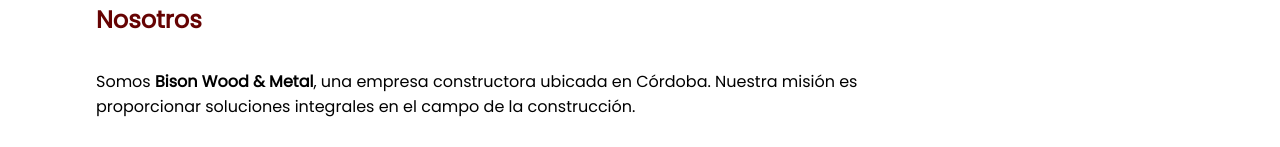
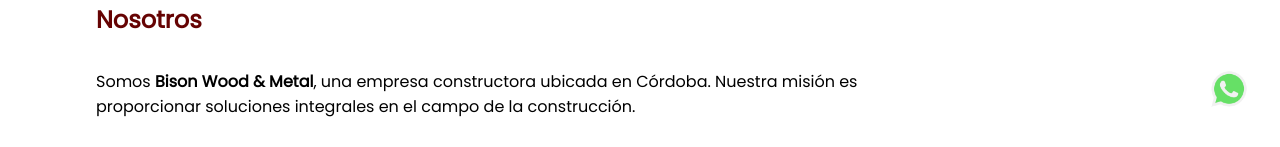
Before and after one commit to KevinStajurski/bison-wood-and-metal, a Next.js app: page / in a window 1280 px wide. Shown: the part 653-800 px from the top of the page. Built offline with nearby package versions, Linux system fonts and the light colour scheme.

Commit message:
whatsapp fixed

```diff
--- a/app/page.jsx
+++ b/app/page.jsx
@@ -4,6 +4,7 @@
 import Nosotros from './nosotros'
 import Divisiones from './divisiones'
 import Contacto from './contacto'
+import Image from 'next/image'
 
 export default function Page() {
     return (
@@ -13,6 +14,7 @@
             <Nosotros />
             <Divisiones />
             <Contacto />
+            <a className={styles.Whatsapp} href="https://wa.me/543515596646" target='_blank'> <Image src="/whatsapp_fixed.png" alt='logo whatsapp' width={38} height={38} /> </a>
         </main>
     )
 }
--- a/app/page.module.css
+++ b/app/page.module.css
@@ -2,6 +2,12 @@
     display: flex;
     flex-direction: column;
     align-items: center;
+}
+
+.Whatsapp{
+    position: fixed;
+    bottom: 2rem;
+    right: 2rem;
 }
 
 /* Estilos de Navbar */
```
Also changed, not shown: public/whatsapp_fixed.png (added).
